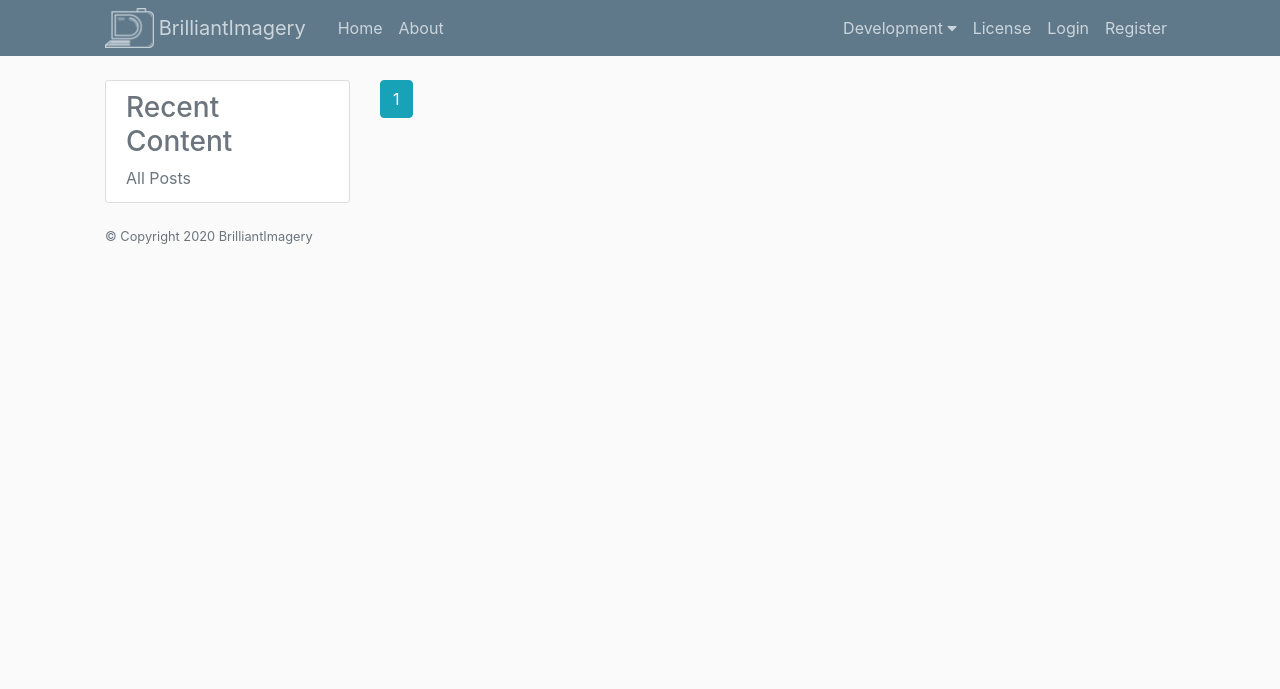
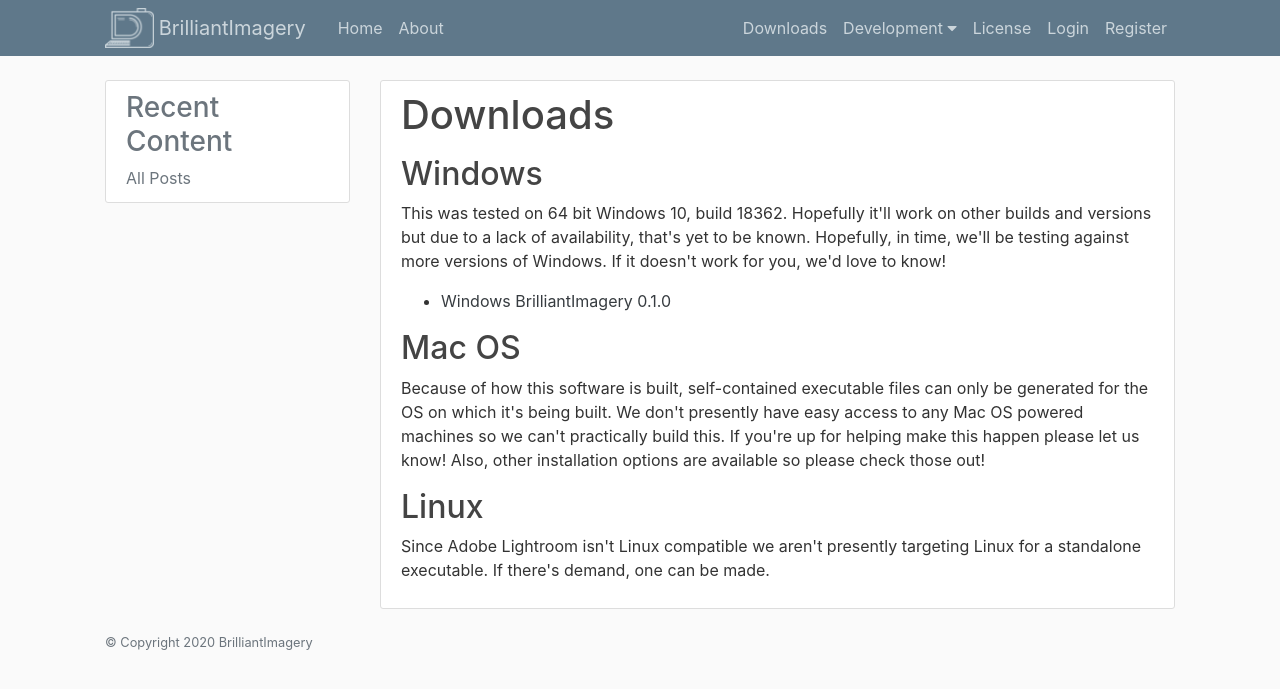
Before and after one commit to brilliantimagery/brilliantimagery_site, a Django app: page /downloads/ in a window 1280 px wide. Shown: the top 689 px of the page. Run offline with Django 3.2, Linux system fonts and the light colour scheme; data that the repository does not hold is empty; some libraries are stand-ins or nearby versions.

Commit message:
Added downloads page

```diff
--- a/bi_site/urls.py
+++ b/bi_site/urls.py
@@ -20,6 +20,7 @@ from django.contrib.sitemaps.views import sitemap
 from django.urls import path, include
 
 from post.views import home_view
+from main.views import downloads_view
 from main.sitemap import StaticViewSitemap, SluggedViewSiteMap
 
 
@@ -34,6 +35,7 @@ urlpatterns = [
     path('account/', include('account.urls')),
     path('docs/', include('docs.urls')),
     path('tinymce/', include('tinymce.urls')),
+    path('downloads/', downloads_view, name='downloads'),
     path('main/', include('main.urls')),
     path('posts/', include('post.urls')),
     path('<slug:slug_category>/', include('post.urls_slugged')),
--- /dev/null
+++ b/main/templates/main/downloads.html
@@ -0,0 +1,33 @@
+{% extends 'main/_with_sidebar.html' %}
+
+{% load static %}
+
+{% block main_content %}
+    <div class="content-section">
+        <h1>Downloads</h1>
+        <p></p>
+        <h2>Windows</h2>
+        <p>This was tested on 64 bit Windows 10, build 18362. Hopefully it'll work on other builds and
+            versions but due to a lack of availability, that's yet to be known. Hopefully, in time,
+            we'll be testing against more versions of Windows. If it doesn't work for you, we'd love
+            to know!</p>
+        <ul>
+            <li><a href="{% static 'main/downloads/file.zip' %}">Windows BrilliantImagery 0.1.0 </a></li>
+        </ul>
+        <p></p>
+        <h2>Mac OS</h2>
+        <p>Because of how this software is built, self-contained executable files can only be
+            generated for the OS on which it's being built. We don't presently have easy access to
+            any Mac OS powered machines so we can't practically build this. If you're up for helping
+            make this happen please let us know! Also, other installation options are available so
+            please check those out!</p>
+        <h2>Linux</h2>
+        <p>Since Adobe Lightroom isn't Linux compatible we aren't presently targeting Linux for
+            a standalone executable. If there's demand, one can be made.
+        </p>
+    </div>
+{% endblock main_content %}
+
+{% block sidebar_content %}
+    {% include 'post/includes/_sidebar.html' %}
+{% endblock sidebar_content %}
--- a/main/templates/main/includes/_navbar.html
+++ b/main/templates/main/includes/_navbar.html
@@ -21,6 +21,7 @@
             </div>
             <!-- Navbar Right Side -->
             <div class="navbar-nav">
+                <a class="nav-item nav-link" href="{% url 'downloads' %}">Downloads</a>
                 <div class="dropdown">
                     <button class="dropbtn nav-item nav-link">Development <i class="fa fa-caret-down"></i></button>
                     <div class="dropdown-content">
--- a/main/views.py
+++ b/main/views.py
@@ -10,6 +10,18 @@ def about_view(request):
     return render(request, 'main/about.html', context=context)
 
 
+def downloads_view(request):
+    context = {'sidebar': _sidebar()}
+
+    return render(request, 'main/downloads.html', context=context)
+
+
+# def download_manager(request, file_name):
+#     context = {'sidebar': _sidebar()}
+#
+#     return render(request, 'main/downloads.html', context=context)
+
+
 def license_view(request):
     context = {'sidebar': _sidebar()}
 
```
